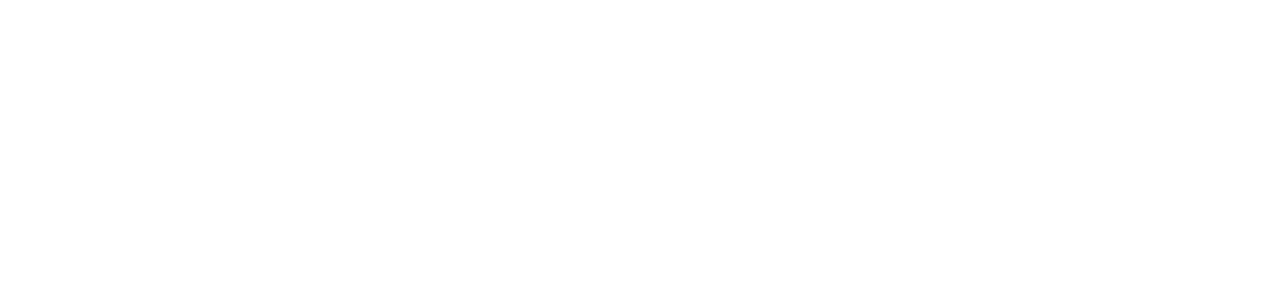
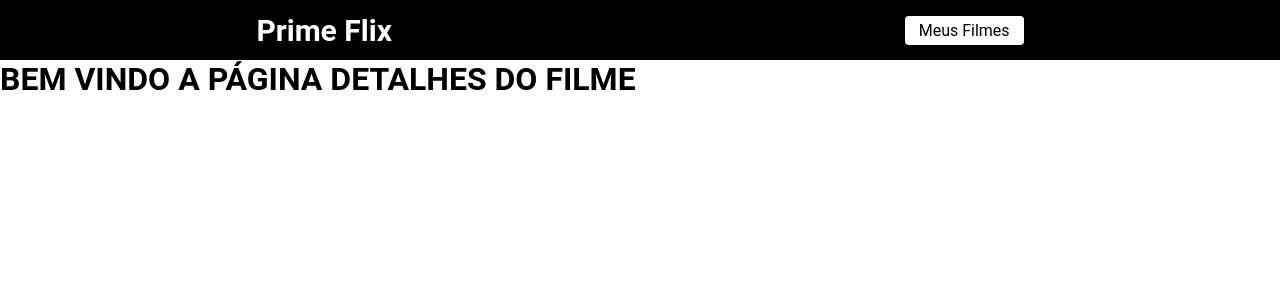
Before and after one commit to alexdev613/cine-app, a React (Create React App) app: page /filme/1 in a window 1280 px wide. Before the commit this address had no page. Shown: the top 300 px of the page. Built offline with nearby package versions, Linux system fonts and the light colour scheme.

Commit message:
Creating and styling the project Header

```diff
--- /dev/null
+++ b/src/components/Header/header.css
@@ -0,0 +1,25 @@
+header {
+    display: flex;
+    align-items: center;
+    justify-content: space-around;
+    width: 100%;
+    height: 60px;
+    background-color: #000000;
+}
+
+.logo {
+    text-decoration: none;
+    font-size: 30px;
+    cursor: pointer;
+    color: #FFF;
+    font-weight: bold;
+}
+
+.favoritos {
+    text-decoration: none;
+    cursor: pointer;
+    background-color: #FFF;
+    padding: 5px 14px;
+    color: #000000;
+    border-radius: 4px;
+}
--- /dev/null
+++ b/src/components/Header/index.js
@@ -0,0 +1,13 @@
+import './header.css';
+import { Link } from 'react-router-dom';
+
+function Header() {
+  return(
+    <header>
+      <Link className='logo' to='/'>Prime Flix</Link>
+      <Link className='favoritos' to='/favoritos'>Meus Filmes</Link>
+    </header>
+  )
+}
+
+export default Header;
--- a/src/routes.js
+++ b/src/routes.js
@@ -3,12 +3,15 @@
 import Home from './pages/Home';
 import Filme from "./pages/Filme";
 
+import Header from "./components/Header";
+
 function RoutesApp() {
   return(
     <BrowserRouter>
+      <Header />
       <Routes>
         <Route path="/" element={ <Home /> } />
-        <Route path="/pages/:id" element={ <Filme /> } />
+        <Route path="/filme/:id" element={ <Filme /> } />
       </Routes>
     </BrowserRouter>
   )
```
